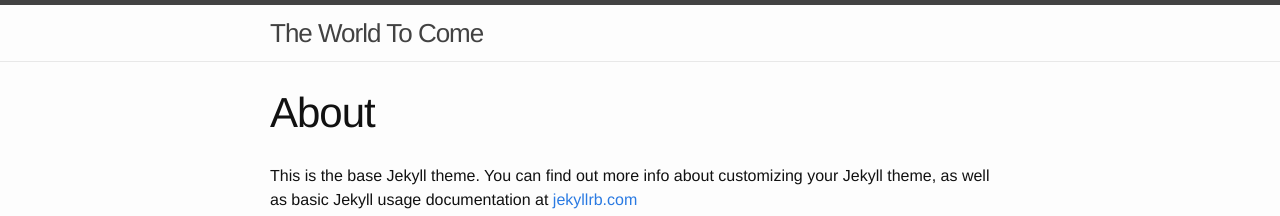
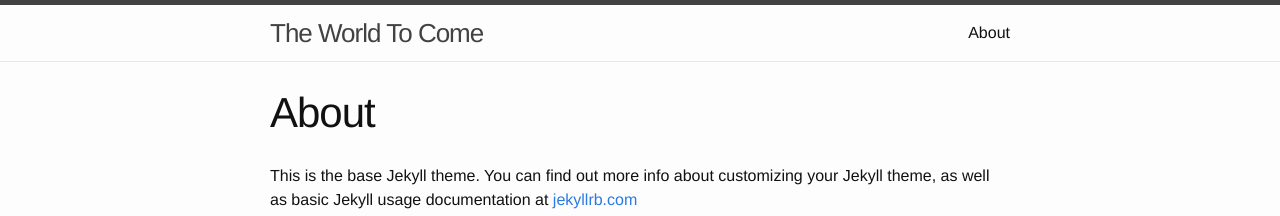
Before and after one commit to lamencha/lamencha.github.io, a Jekyll site: the page built from about.md, in a window 1280 px wide. Shown: the top 216 px of the page. Built offline with Jekyll 4.4.1, drawn with Linux system fonts in a browser that asks for light colours.

Commit message:
Nav Test Revert

```diff
--- a/_includes/header.html
+++ b/_includes/header.html
@@ -14,7 +14,13 @@
       </a>
 
 
-
+      <div class="trigger">
+        {% for my_page in site.pages %}
+          {% if my_page.title %}
+          <a class="page-link" href="{{ my_page.url | prepend: site.baseurl }}">{{ my_page.title }}</a>
+          {% endif %}
+        {% endfor %}
+      </div>
     </nav>
 
   </div>
```
